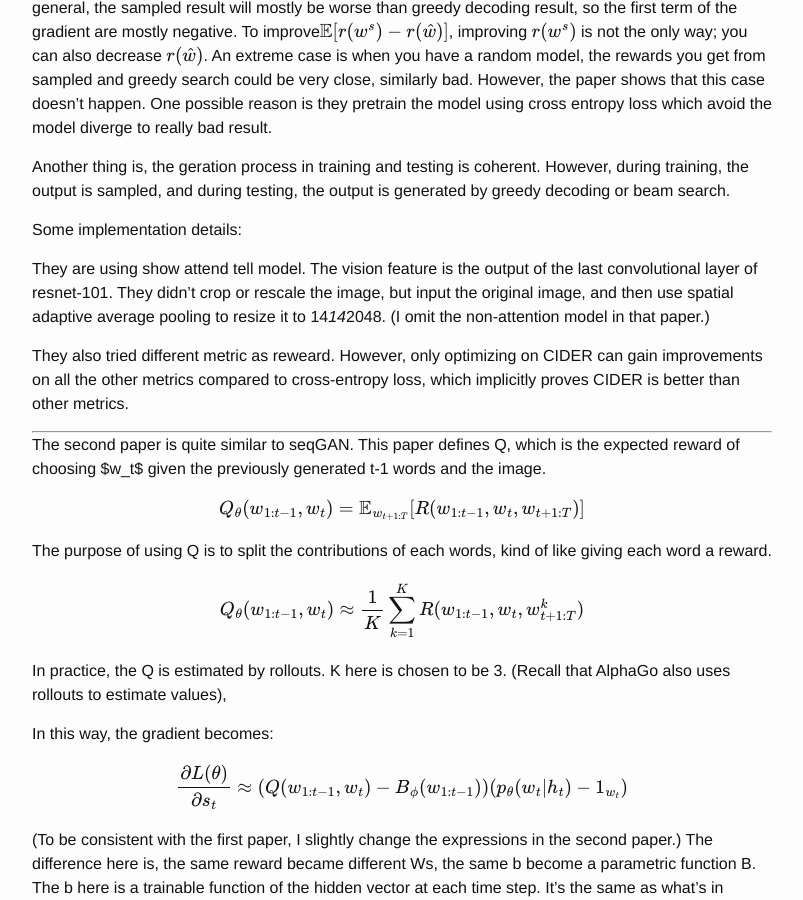
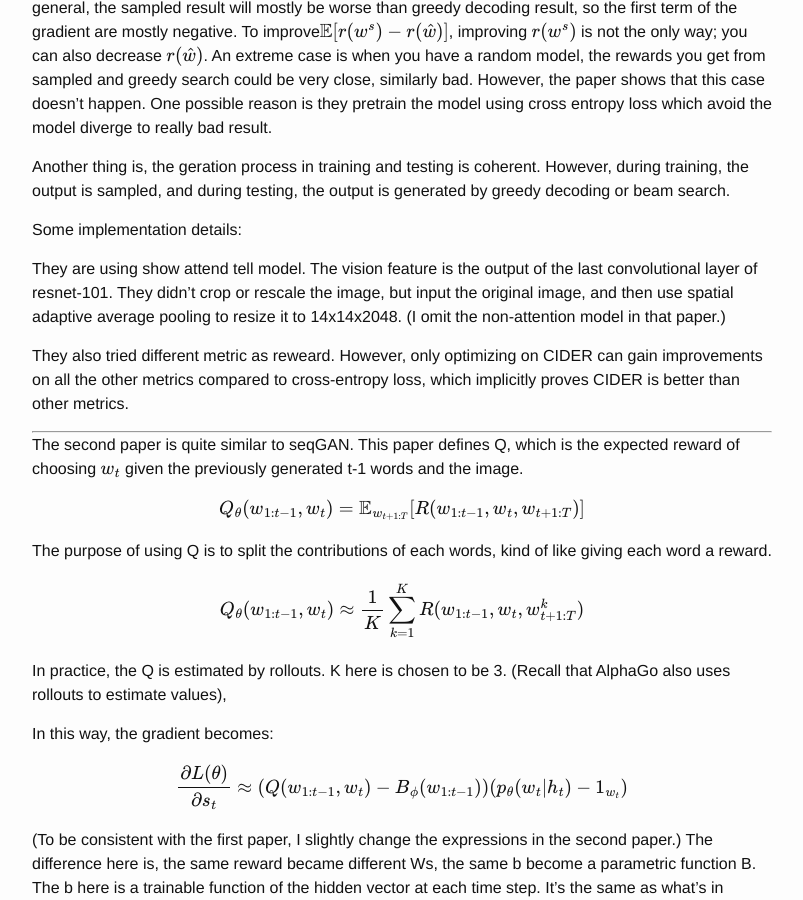
Before and after one commit to ruotianluo/ruotianluo.github.io, a Jekyll site: the page built from _posts/2017-01-20-rl-image-captioning.markdown, in a window 1280 px wide and 900 px high, scrolled down 2667 px. Shown: the whole window, without its empty margins (238-1041 px from the left). Built offline with Jekyll 4.4.1, drawn with Linux system fonts in a browser that asks for light colours; formulas are drawn with MathJax 3; comment, search, counter and statistics services are not loaded; some of the changed text lies outside the part shown.

Commit message:
Fix some typo.

```diff
--- a/_posts/2017-01-20-rl-image-captioning.markdown
+++ b/_posts/2017-01-20-rl-image-captioning.markdown
@@ -45,7 +45,7 @@
 
 where $$w_s$$ is the sampled caption, which can be seperated to $$w_1^s$$ to $$w_T^s$$. $$p_\theta$$ is our model parameterized by $$\theta$$.
 
-By simple derivation, we can get the gradient of $$\theta$$ with respect to $$L$$.
+By simple derivation, we can get the gradient of $$L$$ with respect to $$\theta$$.
 
 $$\nabla_\theta L(\theta) = -\mathbb{E}_{w_s\sim p_\theta}[r(w^s)\nabla_\theta \log p_\theta(w^s) ]$$
 
@@ -91,13 +91,13 @@
 
 Some implementation details:
 
-They are using show attend tell model. The vision feature is the output of the last convolutional layer of resnet-101. They didn't crop or rescale the image, but input the original image, and then use spatial adaptive average pooling to resize it to 14*14*2048. (I omit the non-attention model in that paper.)
+They are using show attend tell model. The vision feature is the output of the last convolutional layer of resnet-101. They didn't crop or rescale the image, but input the original image, and then use spatial adaptive average pooling to resize it to 14x14x2048. (I omit the non-attention model in that paper.)
 
 They also tried different metric as reweard. However, only optimizing on CIDER can gain improvements on all the other metrics compared to cross-entropy loss, which implicitly proves CIDER is better than other metrics.
 
 ---
 
-The second paper is quite similar to seqGAN. This paper defines Q, which is the expected reward of choosing $w_t$ given the previously generated t-1 words and the image.
+The second paper is quite similar to seqGAN. This paper defines Q, which is the expected reward of choosing $$w_t$$ given the previously generated t-1 words and the image.
 
 $$Q_\theta(w_{1:t-1}, w_t) = \mathbb{E}_{w_{t+1:T}}[R(w_{1:t-1}, w_t, w_{t+1:T})]$$
 
```
Also changed, not shown: other parts of _posts/2017-01-20-rl-image-captioning.markdown (+1 -1 lines).
